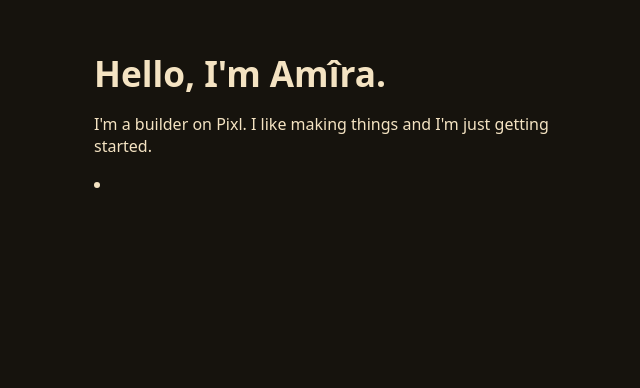
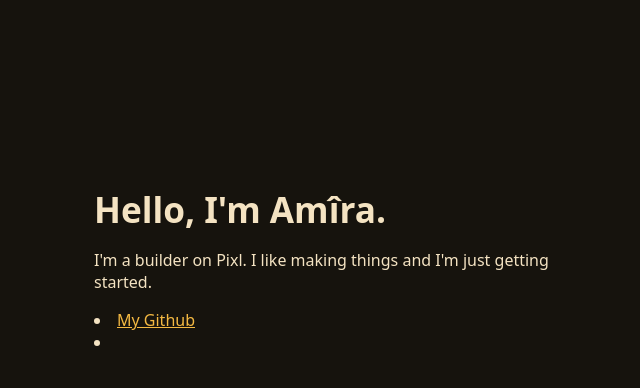
Before and after one commit to AAA-like-the-batterie/builderpage, a plain HTML site: page index.html in a window 1280 px wide. Shown: the part 131-519 px from the top of the page, without its empty margins (290-930 px from the left). Drawn offline with Linux system fonts and the light colour scheme.

Commit message:
I add my Github link

```diff
--- a/index.html
+++ b/index.html
@@ -10,6 +10,6 @@
     <main>
         <h1> Hello, I'm Amîra.</h1>
         <p> I'm a builder on Pixl. I like making things and I'm just getting started.</p>
-        <li><a href=</li>
+        <li><a href=https://github.com/AAA-like-the-batterie/ >My Github</a><li>
     </main>
  </body>
```
